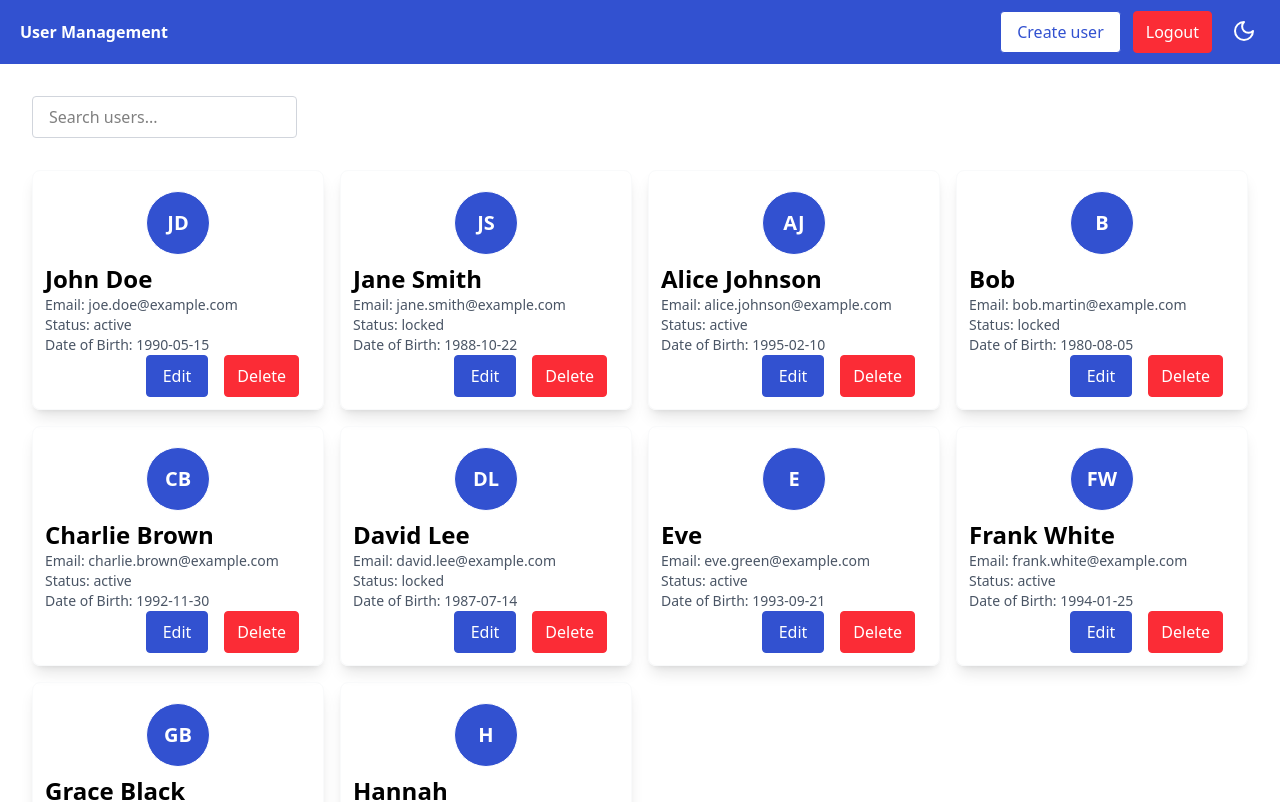
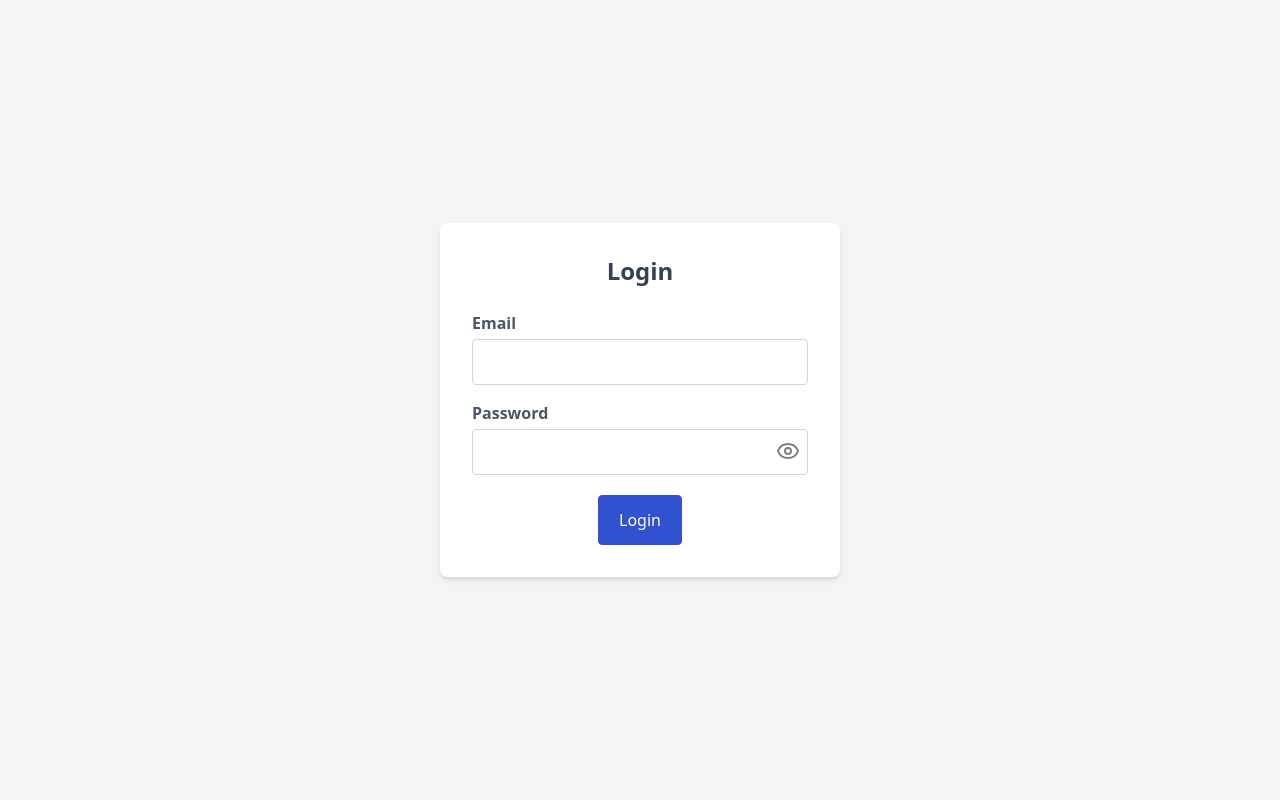
Before and after one commit to mariosabeh2022/User-Management, a React (Vite) app in the folder user-management-interface/: page / in a window 1280 px wide. Shown: the top 802 px of the page. Built offline with nearby package versions, Linux system fonts and the light colour scheme.

Commit message:
Finished the login page and fixed some routings

```diff
--- a/user-management-interface/src/App.tsx
+++ b/user-management-interface/src/App.tsx
@@ -17,7 +17,7 @@ function App() {
   const router=createBrowserRouter([
     {
       path:'/',
-      element:<HomePage/>,
+      element:<LoginPage/>,
       errorElement:<NotFoundPage/>
     },
     {
--- a/user-management-interface/src/Components/Atoms/Button.tsx
+++ b/user-management-interface/src/Components/Atoms/Button.tsx
@@ -1,6 +1,6 @@
 interface ButtonProps{
   className:string,
-  label:string
+  label:string,
 }
 
 const Button=({className,label}:ButtonProps)=>{
--- a/user-management-interface/src/Components/Atoms/Input.tsx
+++ b/user-management-interface/src/Components/Atoms/Input.tsx
@@ -1,11 +1,15 @@
+import { ChangeEvent } from "react";
+
 interface InputProps{
     type:string;
     className:string;
+    onChange:(e:ChangeEvent<HTMLInputElement>)=>void
   }
-const Input=({type,className}:InputProps)=>{
+const Input=({type,className,onChange}:InputProps)=>{
     return (
         <input type={type}
                className={className}
+               onChange={onChange}
         />
     )
 }
--- a/user-management-interface/src/Components/Pages/LoginPage.tsx
+++ b/user-management-interface/src/Components/Pages/LoginPage.tsx
@@ -1,51 +1,50 @@
 import Input from '../Atoms/Input'
 import Button from '../Atoms/Button'
-import Navbar from '../Organismes/Navbar'
 import { Eye,EyeOff } from 'lucide-react'
-import { useState } from 'react'
-// import { useRef } from 'react'
+import { ChangeEvent, useState } from 'react'
+import Span from '../Atoms/Span'
+import LoadingPage from './LoadingPage'
 
 const LoginPage=()=>{
-    // const passRef=useRef<HTMLInputElement>(null)
-    // const eyeRef=useRef<HTMLSpanElement>(null)
-    // const eyeOffRef=useRef<HTMLSpanElement>(null)
     const [visiblePassword,setVisiblePassword]=useState(false)
+    const [submitted,setSubmitted]=useState(false)
+    const [email,setEmail]=useState("")
+    const [password,setPassword]=useState("")
+    const [showError,setShowError]=useState(false)
     const togglePassType=()=>{
-        // if(passRef.current){
-        //     const currentType=passRef.current.type
-        //     const nextType=currentType==="password"?"email":"password"
-        //     passRef.current.type=nextType
-        //     const showEye=currentType==="password"
-        //     passRef.current.type=nextType
-        //     if(eyeRef.current&&eyeOffRef.current){
-        //         eyeRef.current.style.display=showEye?'none':'inline'
-        //         eyeOffRef.current.style.display=!showEye?'none':'inline'
-        //     }
-        // }
         setVisiblePassword(prev=>!prev)
     }
-    return(
-        <>
-            <Navbar/>
+    const handleEmailChange=(e:ChangeEvent<HTMLInputElement>)=>setEmail(e.target.value)
+    const handlePassChange=(e:ChangeEvent<HTMLInputElement>)=>setPassword(e.target.value)
+    const handleSubmit=(e:React.FormEvent)=>{
+        e.preventDefault();
+        if(!email||!password) setShowError(true)
+        else setSubmitted(true)
+    }
+
+    if(submitted) return <LoadingPage/>
+    else return(
         <div className="flex flex-col max-w-full items-center justify-center h-screen bg-gray-100">
-                <div className='bg-white p-8 rounded-lg shadow-md w-[400px]'>
+            <div className='bg-white p-8 rounded-lg shadow-md w-[400px] hover:shadow-2xl'>
                 <h1 className='text-2xl font-bold text-gray-700 text-center'>
                     Login
                 </h1>
-                    <form action="" className='pt-6'>
+                <form action="" className='pt-6' onSubmit={handleSubmit}>
                     <div className='mb-2'>
-                            <span className='text-gray-600 font-semibold mb-1 block'>Email</span>
+                        <Span className='text-gray-600 font-semibold mb-1 block' label='Email'/>
                         <Input type="email"
                                 className="text-xl border border-gray-300 rounded-sm px-3 py-2 w-full
                                         focus:border-[var(--color-primary)] focus:outline-none"
+                                onChange={handleEmailChange}
                         />
                     </div>
                     <div className='mb-3 pt-2'>
-                            <span className='text-gray-600 font-semibold mb-1 block'>Password</span>
+                        <Span className='text-gray-600 font-semibold mb-1 block' label='Password'/>
                         <div className='relative'>
                             <Input type={visiblePassword?"text":"password"}
                                     className="text-xl border border-gray-300 rounded-sm px-3 py-2 w-full
                                             focus:border-[var(--color-primary)] focus:outline-none"
+                                    onChange={handlePassChange}
                             />
                             <span className='absolute right-8' onClick={togglePassType}>
                                 {visiblePassword?
@@ -59,6 +58,11 @@ const LoginPage=()=>{
                             </span>
                         </div>
                     </div>
+                    {showError&&(
+                        <Span className='text-red-500 font-semibold text-center block'
+                                label='Fill required fields'
+                        />
+                    )}
                     <div className='text-center'>
                         <Button className="max-w-full border rounded-sm px-5 py-3 mt-2
                                         bg-[var(--color-primary)] text-white border-[var(--color-primary)]
@@ -69,7 +73,6 @@ const LoginPage=()=>{
                 </form>
             </div>
         </div>
-        </>
     )
 }
 export default LoginPage
--- a/user-management-interface/src/Components/Pages/NotFoundPage.tsx
+++ b/user-management-interface/src/Components/Pages/NotFoundPage.tsx
@@ -4,7 +4,7 @@ const NotFoundPage=()=>{
         <div>
             404 Not Found
             <br/>
-            <Link to='/'>Go Back To Users Page</Link>
+            <Link to='/login'>Go Back To Users Page</Link>
         </div>
     )
 }
```
Lines whose indentation alone changed are shown as unchanged.
